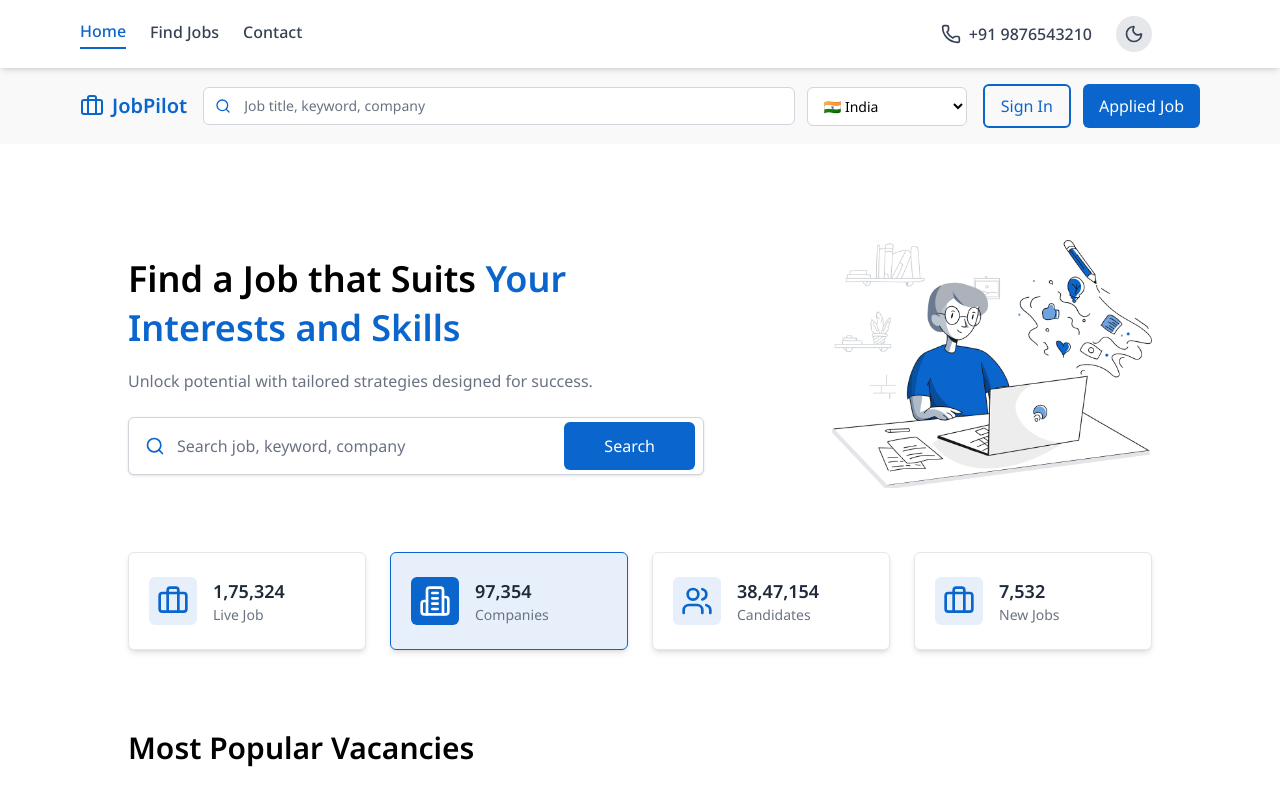
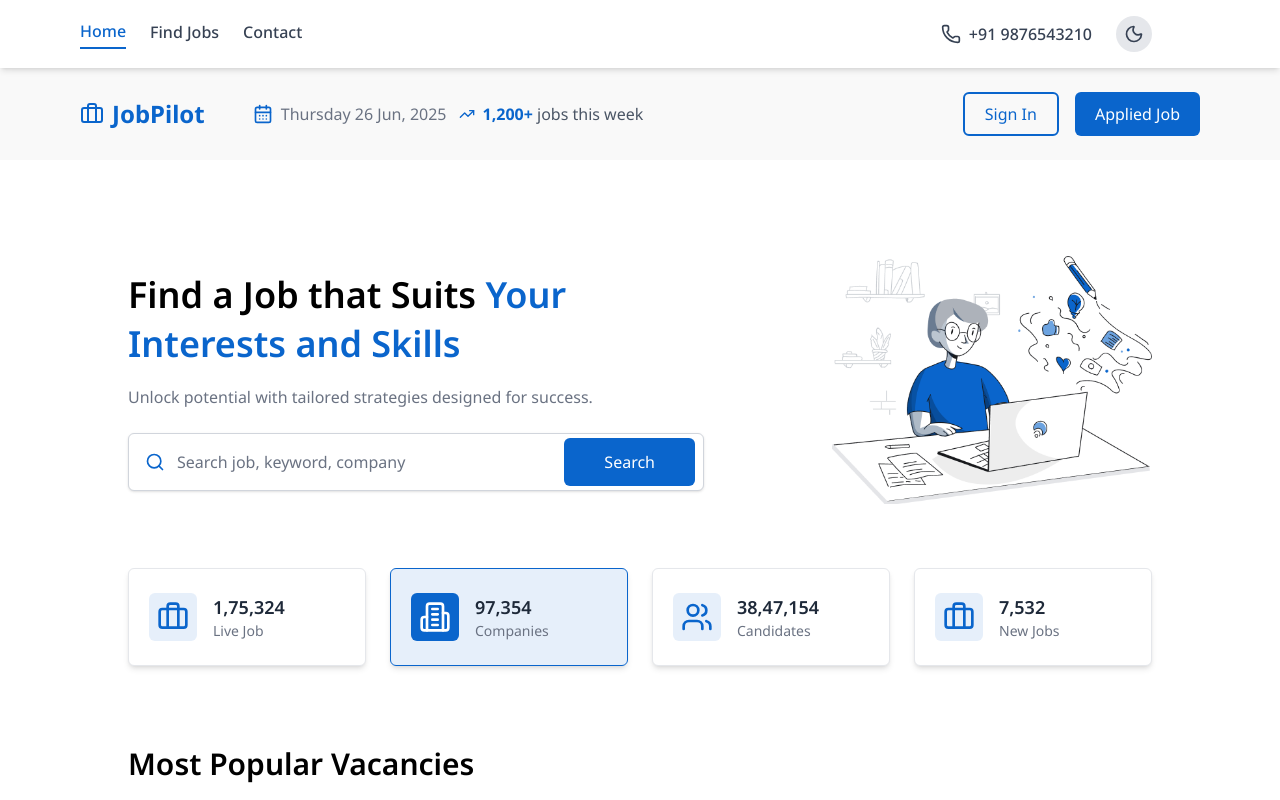
Before and after one commit to chirag-soni23/JobPilot-, a React (Vite) app in the folder frontend/: page / in a window 1280 px wide. Shown: the top 800 px of the page. Built offline with nearby package versions, Linux system fonts and the light colour scheme; no server answers; a web font is replaced by a local one.

Commit message:
modified chnages

```diff
--- a/frontend/src/components/Header.jsx
+++ b/frontend/src/components/Header.jsx
@@ -1,4 +1,4 @@
-import { BriefcaseIcon, Search } from "lucide-react";
+import { BriefcaseIcon, User, CalendarDays, TrendingUp } from "lucide-react";
 import { Link, useNavigate } from "react-router-dom";
 import { UserData } from "../context/UserContext";
 import toast from "react-hot-toast";
@@ -8,9 +8,7 @@ const Header = () => {
   const token = localStorage.getItem("token");
   const navigate = useNavigate();
 
-  const handleLogout = () => {
-    logout();
-  };
+  const handleLogout = () => logout();
 
   const handleRestrictedRoute = (e, path) => {
     if (!user) {
@@ -18,63 +16,78 @@ const Header = () => {
       toast.error("Please login to continue.");
       return;
     }
-
     if (path === "/postjob" && user.role !== "admin") {
       e.preventDefault();
       toast.error("Only admins can post jobs.");
       return;
     }
-
     navigate(path);
   };
 
+  const currentDate = new Date().toLocaleDateString("en-IN", {
+    weekday: "long",
+    day: "2-digit",
+    month: "short",
+    year: "numeric",
+  });
+
   return (
-    <header className="bg-[#f9f9f9] dark:bg-gray-800 px-4 md:px-20 py-4 transition-colors duration-300">
-      <div className="flex flex-col gap-6 md:gap-4 lg:flex-row lg:items-center lg:justify-between">
-        {/* Left : Logo + Search */}
-        <div className="flex flex-col gap-4 lg:flex-row lg:items-center lg:flex-1">
+    <header className="bg-[#f9f9f9] dark:bg-gray-800 px-4 md:px-20 py-6 transition-colors duration-300">
+      <div className="flex flex-col gap-8 lg:flex-row lg:items-center lg:justify-between">
+        {/* Left section: Logo + Info */}
+        <div className="flex flex-col lg:flex-row lg:items-center lg:gap-12 lg:flex-1">
           {/* Logo */}
           <Link
             to="/"
-            className="text-xl font-semibold text-[#0A65CC] dark:text-white flex items-center gap-2 justify-center lg:justify-start"
+            className="text-2xl font-bold text-[#0A65CC] dark:text-white flex items-center gap-2"
           >
             <BriefcaseIcon className="w-6 h-6" />
             JobPilot
           </Link>
 
-          {/* Search + Country */}
-          <div className="flex flex-col gap-3 w-full sm:flex-row sm:items-center">
-            <div className="relative flex-1">
-              <span className="absolute left-3 top-1/2 -translate-y-1/2 text-[#0A65CC]">
-                <Search className="w-4 h-4" />
-              </span>
-              <input
-                type="text"
-                placeholder="Job title, keyword, company"
-                className="w-full pl-10 pr-4 py-2 text-sm border border-gray-300 dark:border-gray-600 rounded-md focus:outline-[#0A65CC] bg-white dark:bg-gray-800 text-black dark:text-white placeholder:text-gray-500 dark:placeholder:text-gray-400"
-              />
+          {/* Info Grid */}
+          <div className="grid grid-cols-1 sm:grid-cols-3 gap-3 mt-4 lg:mt-0">
+            {user && (
+              <div className="flex items-center text-base text-gray-700 dark:text-gray-300">
+                <User className="w-5 h-5 mr-2 text-[#0A65CC]" />
+                Welcome,&nbsp;
+                <span className="font-semibold text-[#0A65CC]">
+                  {user.name}
+                </span>
+                <span className="ml-2 px-2 py-[2px] bg-[#E0F0FF] dark:bg-gray-700 text-[#0A65CC] dark:text-white rounded text-sm">
+                  {user.role === "admin" ? "Admin" : "Candidate"}
+                </span>
+              </div>
+            )}
+
+            <div className="flex items-center text-base text-gray-500 dark:text-gray-400">
+              <CalendarDays className="w-5 h-5 mr-2 text-[#0A65CC]" />
+              {currentDate}
             </div>
 
-            <select className="w-full sm:w-40 py-2 px-3 text-sm border border-gray-300 dark:border-gray-600 rounded-md focus:outline-[#0A65CC] bg-white dark:bg-gray-800 text-black dark:text-white">
-              <option value="in">🇮🇳 India</option>
-              <option value="us">🇺🇸 USA</option>
-            </select>
+            <div className="flex items-center text-base text-gray-600 dark:text-gray-400">
+              <TrendingUp className="w-4 h-4 mr-2 text-[#0A65CC]" />
+              <span>
+                <strong className="text-[#0A65CC]">1,200+</strong> jobs this
+                week
+              </span>
+            </div>
           </div>
         </div>
 
-        {/* Right : Buttons */}
-        <div className="flex flex-wrap justify-center gap-3 lg:flex-nowrap">
+        {/* Right section: Buttons */}
+        <div className="flex flex-wrap gap-4 justify-center lg:justify-end">
           {token ? (
             <button
               onClick={handleLogout}
-              className="border-2 border-red-400 text-red-400 hover:text-white px-4 py-2 rounded-md hover:bg-red-400 transition whitespace-nowrap"
+              className="border-2 border-red-400 text-red-400 hover:text-white px-5 py-2 rounded-md hover:bg-red-400 transition text-base"
             >
               Logout
             </button>
           ) : (
             <Link
               to="/signin"
-              className="border-2 border-[#0A65CC] text-[#0A65CC] hover:text-white px-4 py-2 rounded-md hover:bg-[#084d9b] transition whitespace-nowrap"
+              className="border-2 border-[#0A65CC] text-[#0A65CC] hover:text-white px-5 py-2 rounded-md hover:bg-[#084d9b] transition text-base"
             >
               Sign In
             </Link>
@@ -82,21 +95,25 @@ const Header = () => {
 
           <button
             onClick={(e) => handleRestrictedRoute(e, "/postjob")}
-            className={`bg-[#0A65CC] text-white px-4 py-2 rounded-md hover:bg-[#084d9bcf] transition whitespace-nowrap ${user?.role !== "admin" ? "hidden":""}`}
+            className={`bg-[#0A65CC] text-white px-5 py-2 rounded-md hover:bg-[#084d9bcf] transition text-base ${
+              user?.role !== "admin" ? "hidden" : ""
+            }`}
           >
             Post a Job
           </button>
 
           <button
             onClick={(e) => handleRestrictedRoute(e, "/appliedjob")}
-            className="bg-[#0A65CC] text-white px-4 py-2 rounded-md hover:bg-[#084d9bcf] transition whitespace-nowrap"
+            className="bg-[#0A65CC] text-white px-5 py-2 rounded-md hover:bg-[#084d9bcf] transition text-base"
           >
             Applied Job
           </button>
 
           <button
             onClick={(e) => handleRestrictedRoute(e, "/savedjob")}
-            className={`bg-[#0A65CC] text-white px-4 py-2 rounded-md hover:bg-[#084d9bcf] transition whitespace-nowrap ${!user ? "hidden":""}`}
+            className={`bg-[#0A65CC] text-white px-5 py-2 rounded-md hover:bg-[#084d9bcf] transition text-base ${
+              !user ? "hidden" : ""
+            }`}
           >
             Saved Job
           </button>
```
